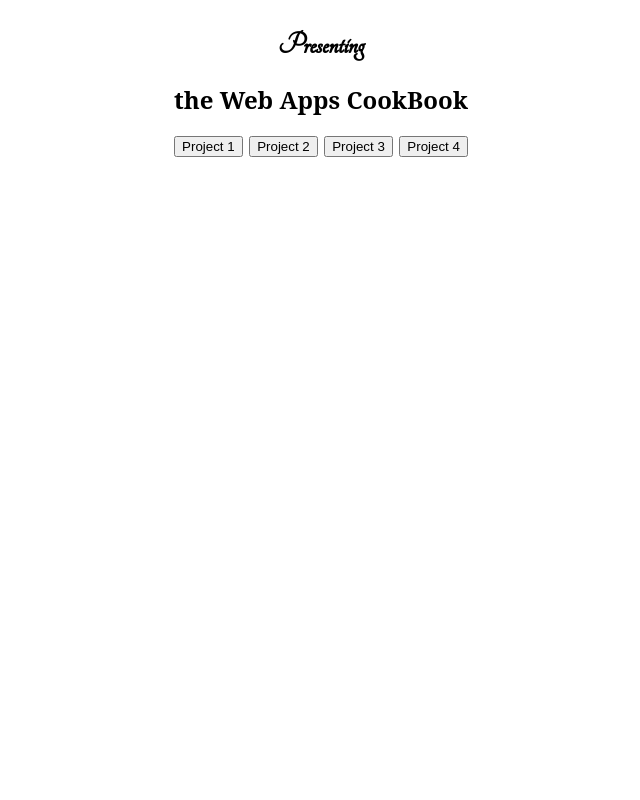
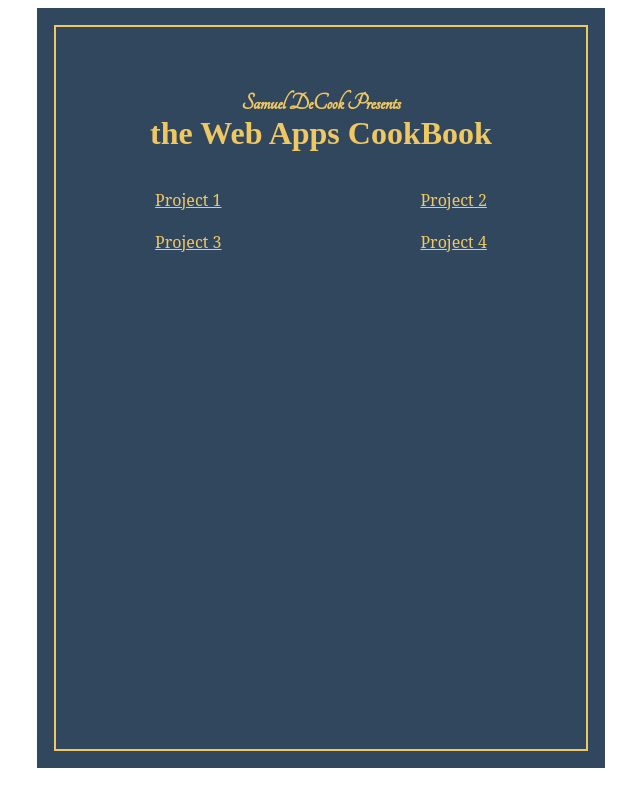
Before and after one commit to sam-decook/web-apps, a PHP site: page /cs3220.html in a window 1280 px wide. Shown: the whole page, without its empty margins (319-959 px from the left). Run offline with PHP 8.4, Linux system fonts and the light colour scheme; some web fonts are replaced.

Commit message:
homepage changes

```diff
--- a/cs3220.html
+++ b/cs3220.html
@@ -2,20 +2,23 @@
 <html lang="en">
   <head>
     <meta charset="UTF-8">
+    <meta name="viewport" content="width=device-width, initial-scale=1.0">
     <title>DeCookBook</title>
     <link rel="stylesheet" href="style.css">
   </head>
   <body>
-    <div class="page">
-      <h1>Presenting</h1>
-      <h2>the Web Apps CookBook</h2>
-      <div class="recipes">
-        <a href="project1/ape.html"><button>Project 1</button></a>
-        <!--- All projects not started link to Project 1 -->
-        <a href="project1/ape.html"><button>Project 2</button></a>
-        <a href="project1/ape.html"><button>Project 3</button></a>
-        <a href="project1/ape.html"><button>Project 4</button></a>
+    <section>
+      <div class="page">
+        <h1>Samuel DeCook Presents</h1>
+        <h2>the Web Apps CookBook</h2>
+        <div class="recipes">
+          <div class="recipe"><a href="project1/ape.html">Project 1</a></div>
+          <!--- All projects not started link to Project 1 -->
+          <div class="recipe"><a href="project1/ape.html">Project 2</a></div>
+          <div class="recipe"><a href="project1/ape.html">Project 3</a></div>
+          <div class="recipe"><a href="project1/ape.html">Project 4</a></div>
+        </div>
       </div>
-    </div>
+    </section>
   </body>
 </html>
--- a/style.css
+++ b/style.css
@@ -4,36 +4,79 @@
 }
 
 @font-face {
-    font-family: "Noto Serif";
+    font-family: "Noto Serif Header";
     src: url("fonts/Noto_Serif/NotoSerif-VariableFont_wdth\,wght.ttf");
     font-optical-sizing: auto;
-    font-weight: 100;
+    font-weight: 150;
     font-style: normal;
     font-variation-settings: "wdth" 100;
 }
 
+@font-face {
+    font-family: "Noto Serif";
+    src: url("fonts/Noto_Serif/NotoSerif-VariableFont_wdth\,wght.ttf");
+    font-optical-sizing: auto;
+    font-weight: 200;
+    font-style: normal;
+    font-variation-settings: "wdth" 150;
+}
+
+:root {
+  --bg: #30475E;
+  --writing: #f0c863;
+}
+
 h1 {
+    margin-top: 4rem;
+    margin-bottom: 0px;
     font-family: tangerine;
     text-align: center;
+    color: var(--writing)
 }
 
-h2, p {
-    font-family: "Noto Serif";
+h2 {
+    font-family: "Noto Serif Header";
+    font-size: 2rem;
     text-align: center;
+    color: var(--writing);
+    margin-top: 0px;
 }
 
 a {
-    text-decoration: none;
-    color: black;
+    /* text-decoration: none; */
+    color: var(--writing);
+    font-family: "Noto Serif";
 }
 
 body {
     display: flex;
+    flex-shrink: 0;
     justify-content: center;
     flex-wrap: wrap;
 }
 
+section {
+    background-color: var(--bg);
+    width: 45%;
+    height: 95vh;
+    display: flex;
+}
+
+.page {
+    flex-grow: 1;
+    background-color: var(--bg);
+    width: 40%;
+    border: var(--writing) solid 2px;
+    margin: 3%;
+}
+
 .recipes {
-    display: flex;
-    justify-content: space-between;
+    display: grid;
+    grid-template-columns: auto auto;
+    justify-content: space-around;
+    align-content: center;
 }
+
+.recipe {
+    margin: 10px;
+}
```
